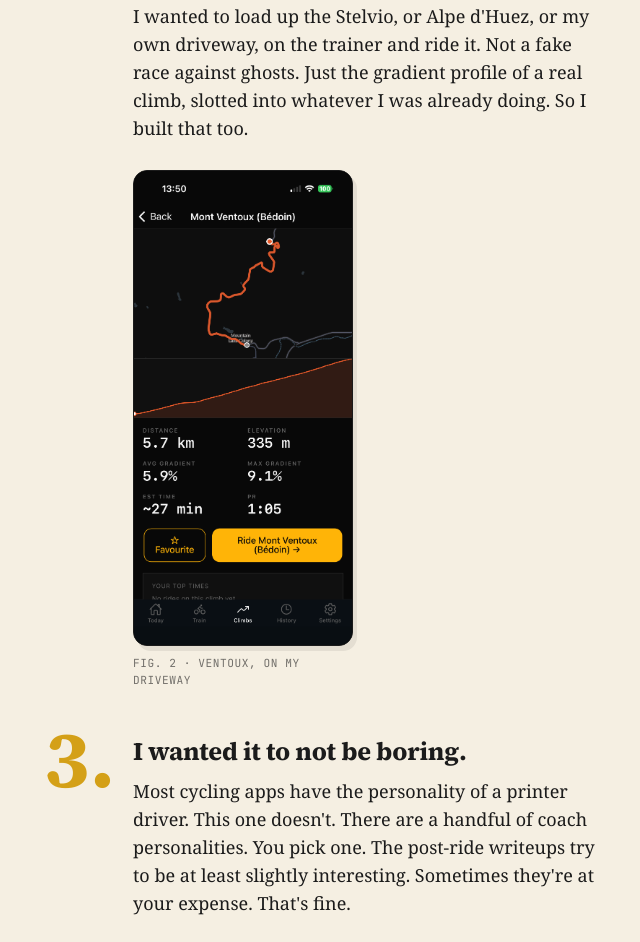
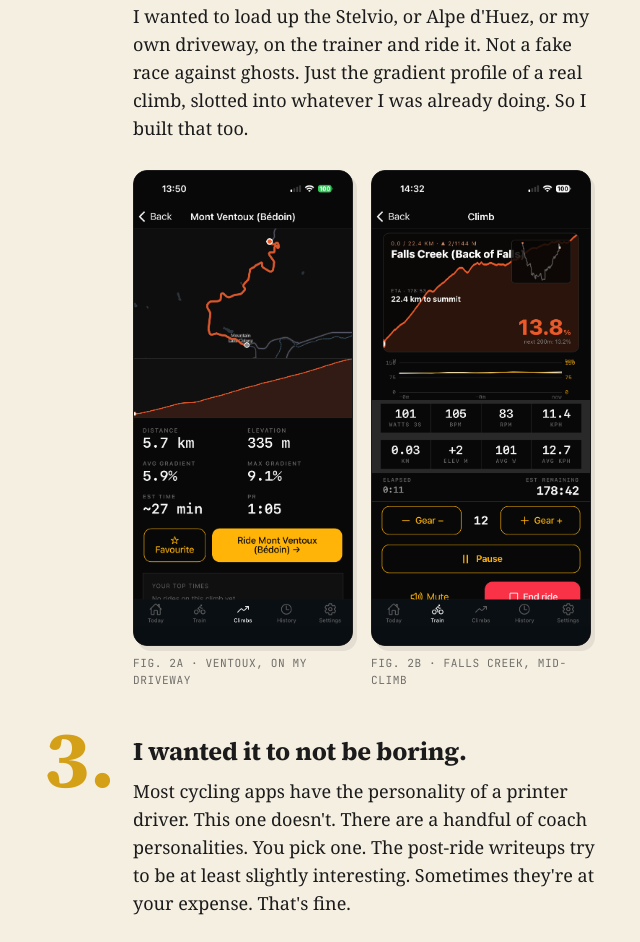
Before and after one commit to reid82/ridebonk-com, an Astro site: page / in a window 1280 px wide. Shown: the part 1556-2498 px from the top of the page, without its empty margins (318-958 px from the left). Built offline with nearby package versions, Linux system fonts and the light colour scheme; Astro itself is replaced by a stand-in of ours.

Commit message:
content: add Falls Creek live-climb screenshot to itch 2

```diff
--- a/src/pages/index.astro
+++ b/src/pages/index.astro
@@ -69,10 +69,16 @@
           ghosts. Just the gradient profile of a real climb, slotted into
           whatever I was already doing. So I built that too.
         </p>
-        <figure slot="figure" class="screenshot-slot">
-          <img src="/screenshots/climb-ventoux.png" alt="Mont Ventoux climb detail with map and elevation profile" loading="lazy" />
-          <figcaption class="mono">fig. 2 · Ventoux, on my driveway</figcaption>
-        </figure>
+        <div slot="figure" class="screenshot-pair">
+          <figure class="screenshot-slot">
+            <img src="/screenshots/climb-ventoux.png" alt="Mont Ventoux climb detail with map and elevation profile" loading="lazy" />
+            <figcaption class="mono">fig. 2a · Ventoux, on my driveway</figcaption>
+          </figure>
+          <figure class="screenshot-slot">
+            <img src="/screenshots/climb-falls-creek.png" alt="Live climb screen showing Falls Creek Back of Falls in progress with gradient, watts, BPM and gear" loading="lazy" />
+            <figcaption class="mono">fig. 2b · Falls Creek, mid-climb</figcaption>
+          </figure>
+        </div>
       </Itch>
       <Itch number={3} headline="I wanted it to not be boring.">
         <p>
```
Also changed, not shown: public/screenshots/climb-falls-creek.png (added).
